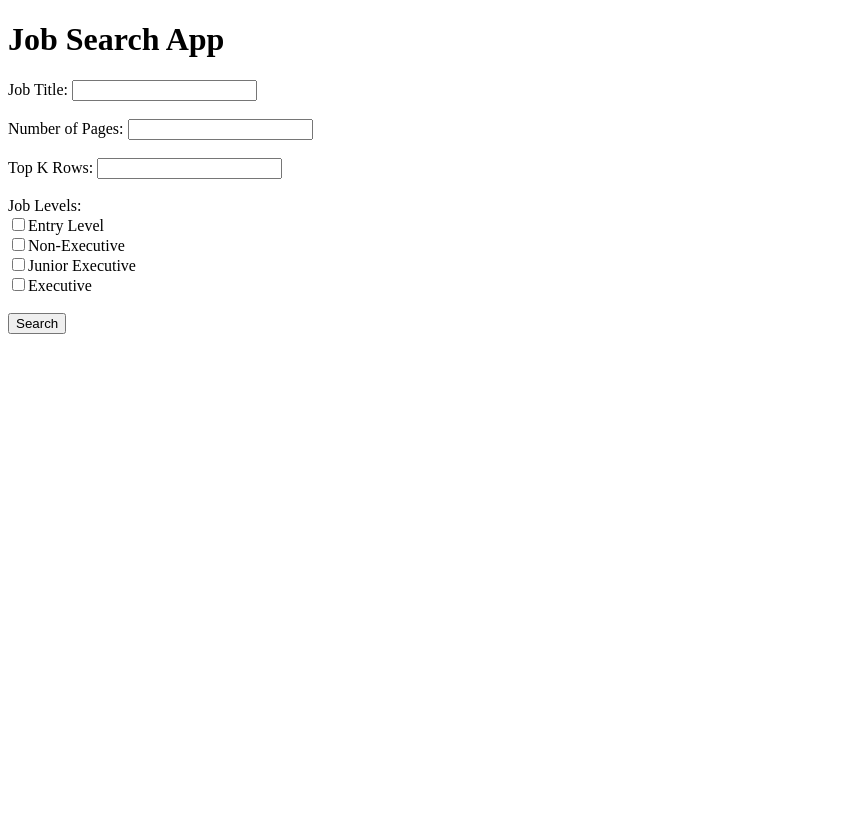
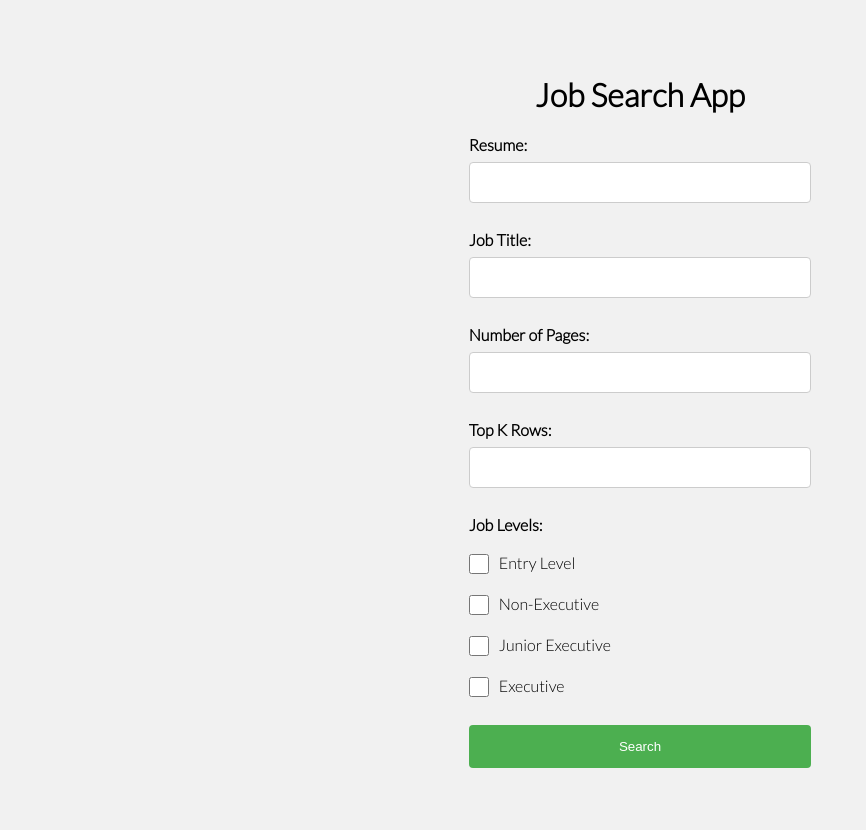
Before and after one commit to weihanfeng/job_search_helper, a Flask app: page / in a window 1280 px wide. Shown: the whole page, without its empty margins (0-866 px from the left). Before the commit the page ends 334 px from the top, so only its background shows below. Run offline with Flask 3, Linux system fonts and the light colour scheme.

Commit message:
Add flask

```diff
--- a/src/app.py
+++ b/src/app.py
@@ -4,9 +4,9 @@ from main import main
 
 app = Flask(__name__)
 
-def get_top_rows(job_title, num_pages, conditions, top_k):
-    # df = main(job_title, num_pages, conditions=conditions, top_k=top_k)
-    df = pd.read_csv("top_jobs.csv")
+def get_top_rows(resume, job_title, num_pages, conditions, top_k):
+    df = main(resume, job_title, num_pages, conditions=conditions, top_k=top_k)
+    # df = pd.read_csv("top_jobs.csv")
     df = df.head(top_k)  # Filter top k rows
     df['url'] = df['url'].apply(lambda x: f'<a href="{x}">{x}</a>')
     return df
@@ -14,13 +14,14 @@ def get_top_rows(job_title, num_pages, conditions, top_k):
 @app.route('/', methods=['GET', 'POST'])
 def index():
     if request.method == 'POST':
+        resume = request.form['resume']
         job_title = request.form['job_title']
         num_pages = int(request.form['num_pages'])
         top_k = int(request.form['top_k'])
         job_levels = request.form.getlist('job_levels[]')  # Retrieve selected job levels as a list
-        df = get_top_rows(job_title, num_pages, job_levels, top_k)
+        df = get_top_rows(resume, job_title, num_pages, job_levels, top_k)
         return render_template('table.html', data=df)
     return render_template('index.html')
 
 if __name__ == '__main__':
-    app.run(debug=True)
+    app.run(debug=True, host='0.0.0.0')
--- a/src/static/styles.css
+++ b/src/static/styles.css
@@ -1,3 +1,70 @@
+html {
+    font-family: 'Lato', sans-serif;
+    background-color: #f1f1f1;
+    width: 100%;
+    height: 100%;
+    overflow-x: hidden;
+}
+
+body {
+    margin: 0;
+    padding: 15px;
+    color: black;
+    height: 100%;
+}
+
+.flex {
+    display: flex;
+    justify-content: center;
+    align-items: center;
+}
+
+div {
+    padding: 15px;
+    display: inline-block;
+}
+
+h1 {
+    text-align: center;
+}
+
+input[type=text],
+input[type=number] {
+    width: 100%;
+    padding: 12px 20px;
+    margin: 8px 0;
+    display: inline-block;
+    border: 1px solid #ccc;
+    border-radius: 4px;
+    box-sizing: border-box;
+}
+
+input[type="checkbox"] {
+    margin: 0px 10px 0 0;
+    padding: 0;
+    width: 20px;
+    height: 20px;
+    vertical-align: middle;
+    position: relative;
+    top: -1px;
+    overflow: hidden;
+}
+
+input[type=submit] {
+    width: 100%;
+    background-color: #4CAF50;
+    color: white;
+    padding: 14px 20px;
+    margin: 8px 0;
+    border: none;
+    border-radius: 4px;
+    cursor: pointer;
+}
+
+input[type=submit]:hover {
+    background-color: #45a049;
+}
+
 .truncate {
     display: -webkit-box;
     -webkit-box-orient: vertical;
@@ -14,10 +81,13 @@ table {
     border-collapse: collapse;
     width: 100%;
 }
-th, td {
+
+th,
+td {
     text-align: left;
     padding: 8px;
 }
+
 tr:nth-child(even) {
-    background-color: #f2f2f2;
+    background-color: #f1f1f1;
 }
--- a/src/templates/index.html
+++ b/src/templates/index.html
@@ -2,22 +2,28 @@
 <html>
 <head>
     <title>Job Search App</title>
+    <link rel="stylesheet" type="text/css" href="{{ url_for('static', filename='styles.css') }}">
+    <link href='https://fonts.googleapis.com/css?family=Lato:300' rel='stylesheet' type='text/css'>
 </head>
-<body>
+<body class="flex">
+    <div>
         <h1>Job Search App</h1>
         <form method="POST" action="/">
-        <label for="job_title">Job Title:</label>
+            <label for="resume"><b>Resume:</b></label>
+            <input type="text" name="resume" required><br><br>
+            <label for="job_title"><b>Job Title:</b></label>
             <input type="text" name="job_title" required><br><br>
-        <label for="num_pages">Number of Pages:</label>
+            <label for="num_pages"><b>Number of Pages:</b></label>
             <input type="number" name="num_pages" required><br><br>
-        <label for="top_k">Top K Rows:</label>
+            <label for="top_k"><b>Top K Rows:</b></label>
             <input type="number" name="top_k" required><br><br>
-        <label for="job_levels">Job Levels:</label><br>
-        <input type="checkbox" name="job_levels[]" value="entry level">Entry Level<br>
-        <input type="checkbox" name="job_levels[]" value="non-executive">Non-Executive<br>
-        <input type="checkbox" name="job_levels[]" value="junior executive">Junior Executive<br>
+            <label for="job_levels"><b>Job Levels:</b></label><br><br>
+            <input type="checkbox" name="job_levels[]" value="entry level">Entry Level<br><br>
+            <input type="checkbox" name="job_levels[]" value="non-executive">Non-Executive<br><br>
+            <input type="checkbox" name="job_levels[]" value="junior executive">Junior Executive<br><br>
             <input type="checkbox" name="job_levels[]" value="executive">Executive<br><br>
             <input type="submit" value="Search">
         </form>
+    </div>
 </body>
 </html>
```
Also changed, not shown: src/main.py (+9 -6 lines), src/templates/table.html (+76 -2 lines). Lines whose indentation alone changed are shown as unchanged.
